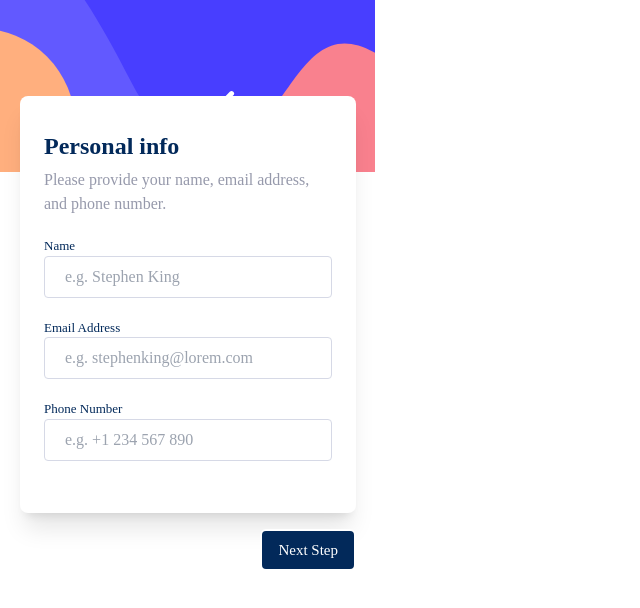
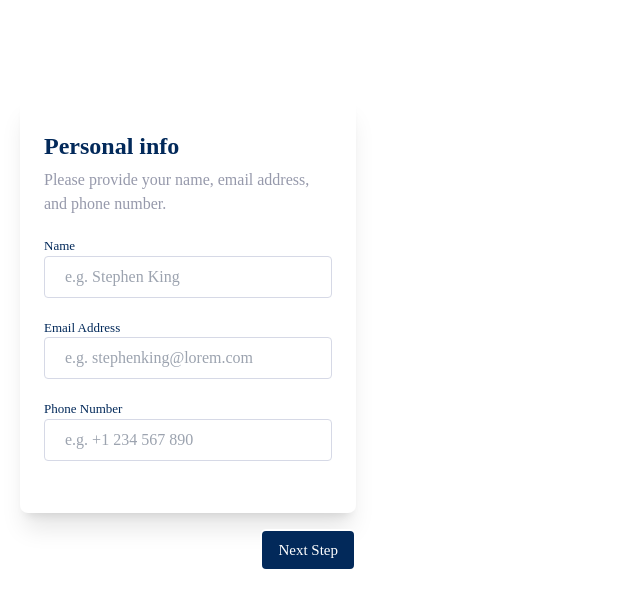
Before and after one commit to wx-it/multi-step-form, a React (Create React App) app: page / in a window 1280 px wide. Shown: the top 608 px of the page, without its empty margins (0-640 px from the left). Built offline with nearby package versions, Linux system fonts and the light colour scheme.

Commit message:
Update tailwind.config.js

```diff
--- a/tailwind.config.js
+++ b/tailwind.config.js
@@ -13,6 +13,7 @@ module.exports = {
 
     screens: {
       sm: '375px',
+      md: '500px'
     },
     colors: {
       'Marine-blue': 'hsl(213, 96%, 18%)',
@@ -29,7 +30,8 @@ module.exports = {
 
     extend: {
       backgroundImage: {
-        'sidebar': "url('/src/assets/images/bg-sidebar-mobile.svg')",
+        'mobileSidebar': "url('/src/assets/images/bg-sidebar-mobile.svg')",
+        'desktopSidebar': "url('/src/assets/images/bg-sidebar-desktop.svg')",
       }
     },
   },
```
